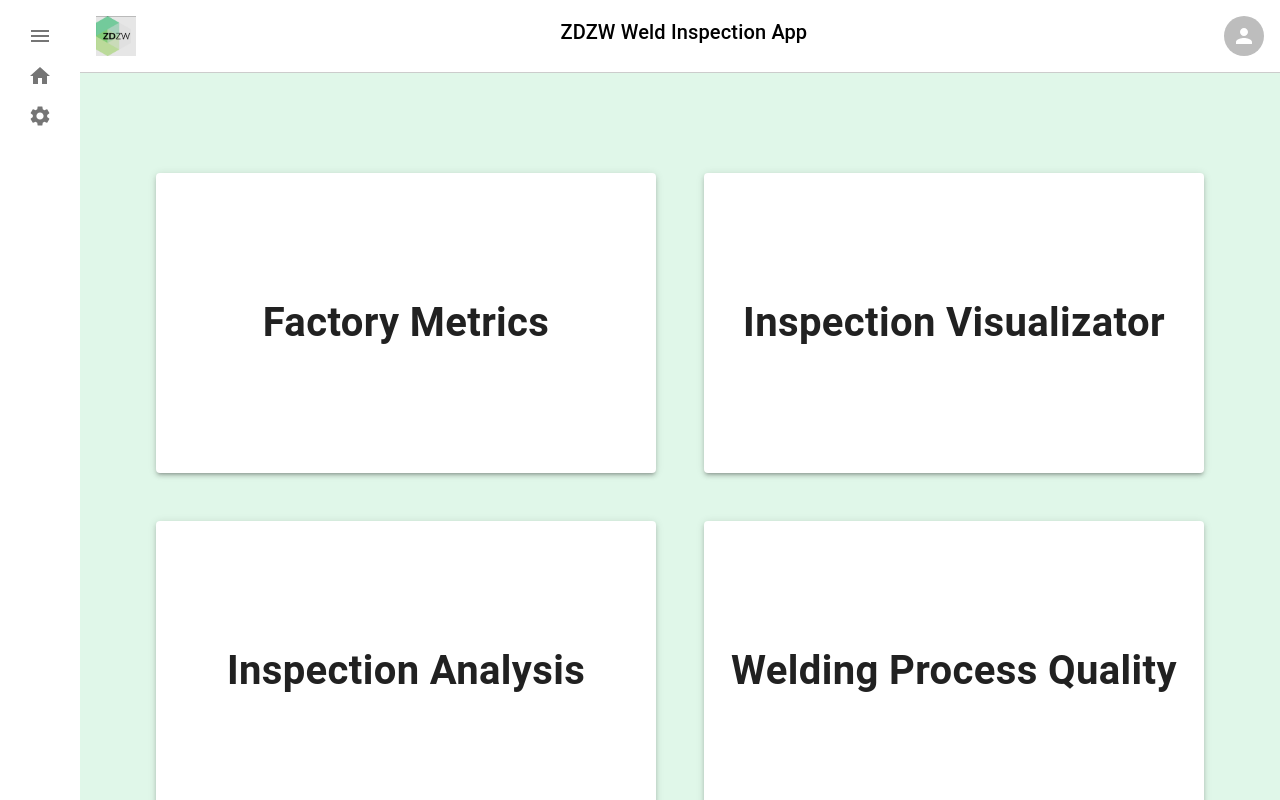
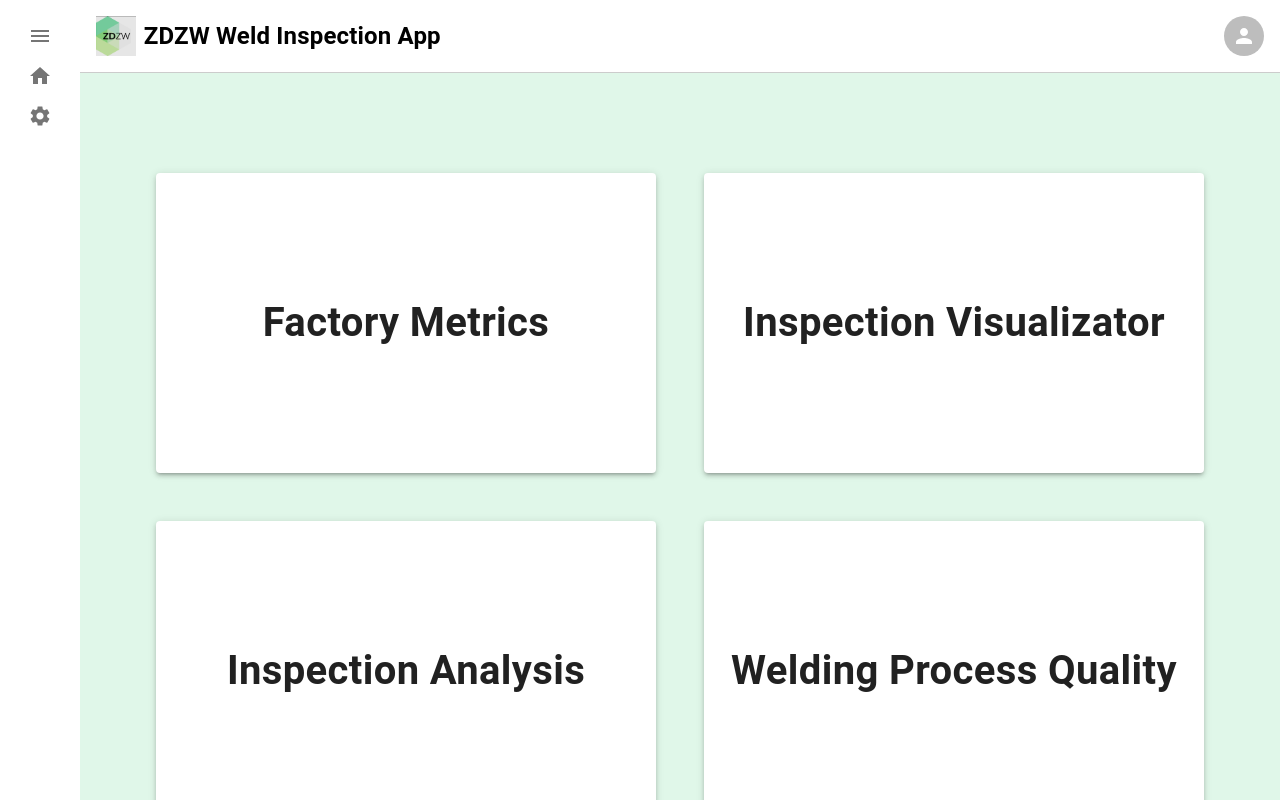
Before and after one commit to miguelmolero/zdzw_client, a React (Vite) app: page /login in a window 1280 px wide. Both pictures are taken after a click on the button "LOGIN". Built offline with nearby package versions, Linux system fonts and the light colour scheme.

Commit message:
Create Header and Toolbar Components

```diff
--- /dev/null
+++ b/src/components/Header.tsx
@@ -0,0 +1,24 @@
+// src/components/Header.tsx
+import React from 'react';
+import { Box, Typography, Avatar } from '@mui/material';
+import { headerStyles } from './styles/HeaderStyles'; // Importar estilos del header
+import PersonIcon from '@mui/icons-material/Person';
+import logo from '../assets/Logo_ZDZW.png'; // Ruta del logo
+
+const Header = () => {
+  const styles = headerStyles();
+
+  return (
+    <Box sx={styles.header}>
+      <Box sx={styles.logoContainer}>
+        <img src={logo} alt="Logo" style={styles.logo} />
+        <Typography variant="h6" sx={styles.title}>ZDZW Weld Inspection App</Typography>
+      </Box>
+      <Avatar>
+        <PersonIcon />
+      </Avatar>
+    </Box>
+  );
+};
+
+export default Header;
--- /dev/null
+++ b/src/components/Toolbar.tsx
@@ -0,0 +1,21 @@
+// src/components/Toolbar.tsx
+import React from 'react';
+import { Box, IconButton } from '@mui/material';
+import MenuIcon from '@mui/icons-material/Menu';
+import HomeIcon from '@mui/icons-material/Home';
+import SettingsIcon from '@mui/icons-material/Settings';
+import { toolbarStyles } from './styles/ToolbarStyles'; // Importar estilos de la toolbar
+
+const Toolbar = () => {
+  const styles = toolbarStyles();
+
+  return (
+    <Box sx={styles.sidebar}>
+      <IconButton><MenuIcon /></IconButton>
+      <IconButton><HomeIcon /></IconButton>
+      <IconButton><SettingsIcon /></IconButton>
+    </Box>
+  );
+};
+
+export default Toolbar;
--- /dev/null
+++ b/src/components/styles/HeaderStyles.ts
@@ -0,0 +1,24 @@
+// src/styles/HeaderStyles.ts
+export const headerStyles = () => ({
+    header: {
+      display: 'flex',
+      justifyContent: 'space-between',
+      alignItems: 'center',
+      padding: 2,
+      bgcolor: '#fff', // Header en blanco
+      borderBottom: '1px solid #ccc',
+    },
+    logoContainer: {
+      display: 'flex',
+      alignItems: 'center',
+    },
+    logo: {
+      height: '40px', // Ajustar el tamaño del logo
+      width: 'auto',
+      marginRight: '8px', // Espacio entre el logo y el título
+    },
+    title: {
+      fontSize: '1.5rem', // Tamaño del texto del título
+      fontWeight: 'bold',
+    },
+  });
--- /dev/null
+++ b/src/components/styles/ToolbarStyles.ts
@@ -0,0 +1,11 @@
+// src/styles/ToolbarStyles.ts
+export const toolbarStyles = () => ({
+    sidebar: {
+      width: 80,
+      bgcolor: '#fff', // Barra de herramientas en blanco
+      display: 'flex',
+      flexDirection: 'column',
+      alignItems: 'center',
+      paddingTop: 2,
+    },
+  });
--- a/src/pages/EntryMenu.tsx
+++ b/src/pages/EntryMenu.tsx
@@ -1,11 +1,13 @@
 import React from 'react';
 import { Box, Paper, Avatar, Typography, IconButton } from '@mui/material';
 import { entryMenuStyles } from './styles/EntryMenuStyles'; // Importar los estilos
-import MenuIcon from '@mui/icons-material/Menu';
-import HomeIcon from '@mui/icons-material/Home';
-import SettingsIcon from '@mui/icons-material/Settings';
-import PersonIcon from '@mui/icons-material/Person';
-import logo from '../assets/Logo_ZDZW.png';
+import Header from '../components/Header'; // Importar el Header reutilizable
+import Toolbar from '../components/Toolbar'; // Importar la Toolbar reutilizable
+// import MenuIcon from '@mui/icons-material/Menu';
+// import HomeIcon from '@mui/icons-material/Home';
+// import SettingsIcon from '@mui/icons-material/Settings';
+// import PersonIcon from '@mui/icons-material/Person';
+// import logo from '../assets/Logo_ZDZW.png';
 
 
 const EntryMenu = () => {
@@ -13,25 +15,13 @@ const EntryMenu = () => {
 
   return (
     <Box sx={styles.root}>
-      {/* Barra lateral */}
-      <Box sx={styles.sidebar}>
-        <IconButton><MenuIcon /></IconButton>
-        <IconButton><HomeIcon /></IconButton>
-        <IconButton><SettingsIcon /></IconButton>
-      </Box>
+      {/*Toolbar */}
+      <Toolbar />
 
       {/* Contenido principal */}
       <Box sx={styles.mainContent}>
         {/* Header */}
-        <Box sx={styles.header}>
-          <Box sx={styles.logoContainer}>
-            <img src={logo} alt="Logo" style={styles.logo} />
-          </Box>
-          <Typography variant="h6">ZDZW Weld Inspection App</Typography>
-          <Avatar>
-            <PersonIcon />
-          </Avatar>
-        </Box>
+        <Header />
 
         {/* Cuerpo principal */}
         <Box sx={styles.body}>
--- a/src/pages/styles/EntryMenuStyles.ts
+++ b/src/pages/styles/EntryMenuStyles.ts
@@ -4,33 +4,9 @@ export const entryMenuStyles = () => ({
     height: '100vh',
     overflow: 'hidden', // Evitar scrollbar
   },
-  sidebar: {
-    width: 80,
-    bgcolor: '#fff', // Barra de herramientas en blanco
-    display: 'flex',
-    flexDirection: 'column',
-    alignItems: 'center',
-    paddingTop: 2,
-  },
   mainContent: {
     flexGrow: 1,
     bgcolor: '#e0f7e9', // Fondo verde suave detrás de las cajas
-  },
-  header: {
-    display: 'flex',
-    justifyContent: 'space-between',
-    padding: 2,
-    bgcolor: '#fff', // Header en blanco
-    borderBottom: '1px solid #ccc',
-  },
-  logoContainer: {
-    display: 'flex',
-    alignItems: 'center', // Alinear logo y texto verticalmente
-    marginRight: '8px', // Margen para separar el logo del texto
-  },
-  logo: {
-    height: '40px', // Ajustar el tamaño del logo
-    width: 'auto',
   },
   body: {
     display: 'flex',
```
Also changed, not shown: src/pages/InspectionVisualizator.tsx (added), 1 other file (tests, documents, lock files or other folders).
